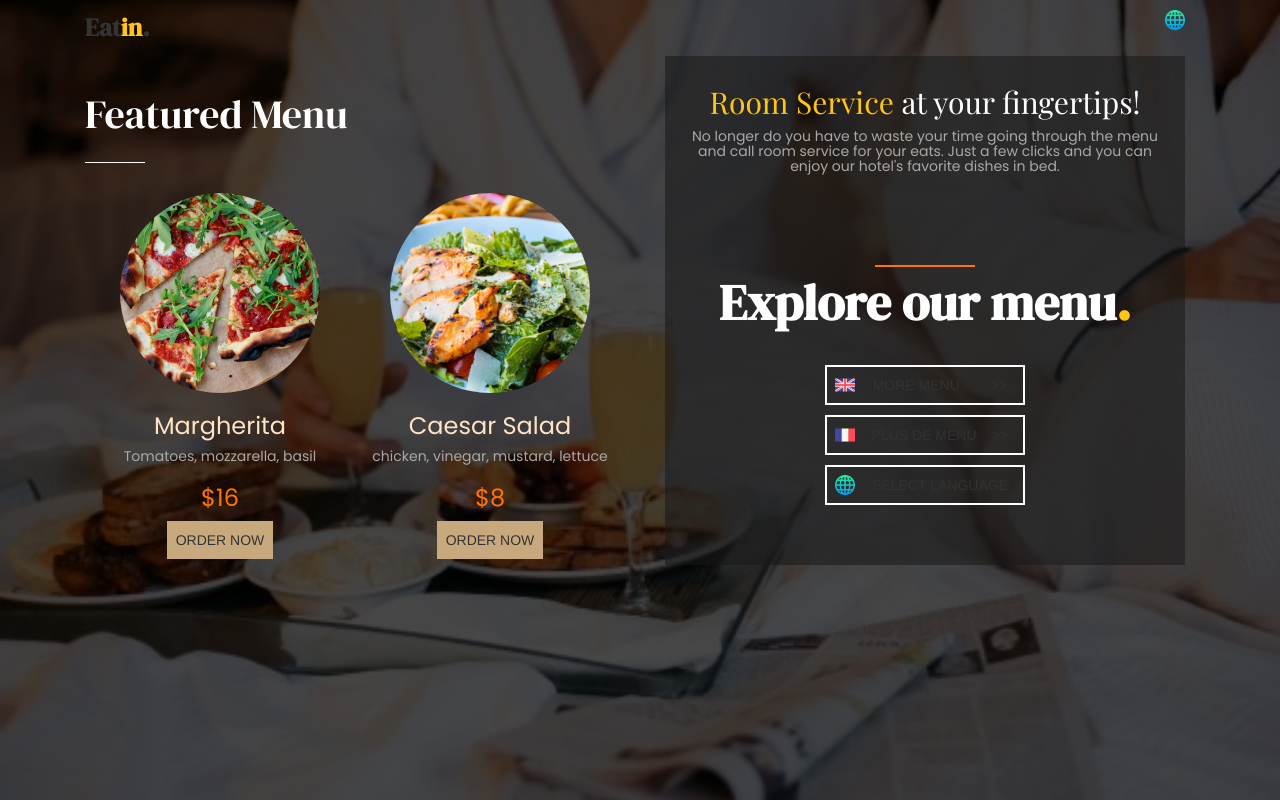
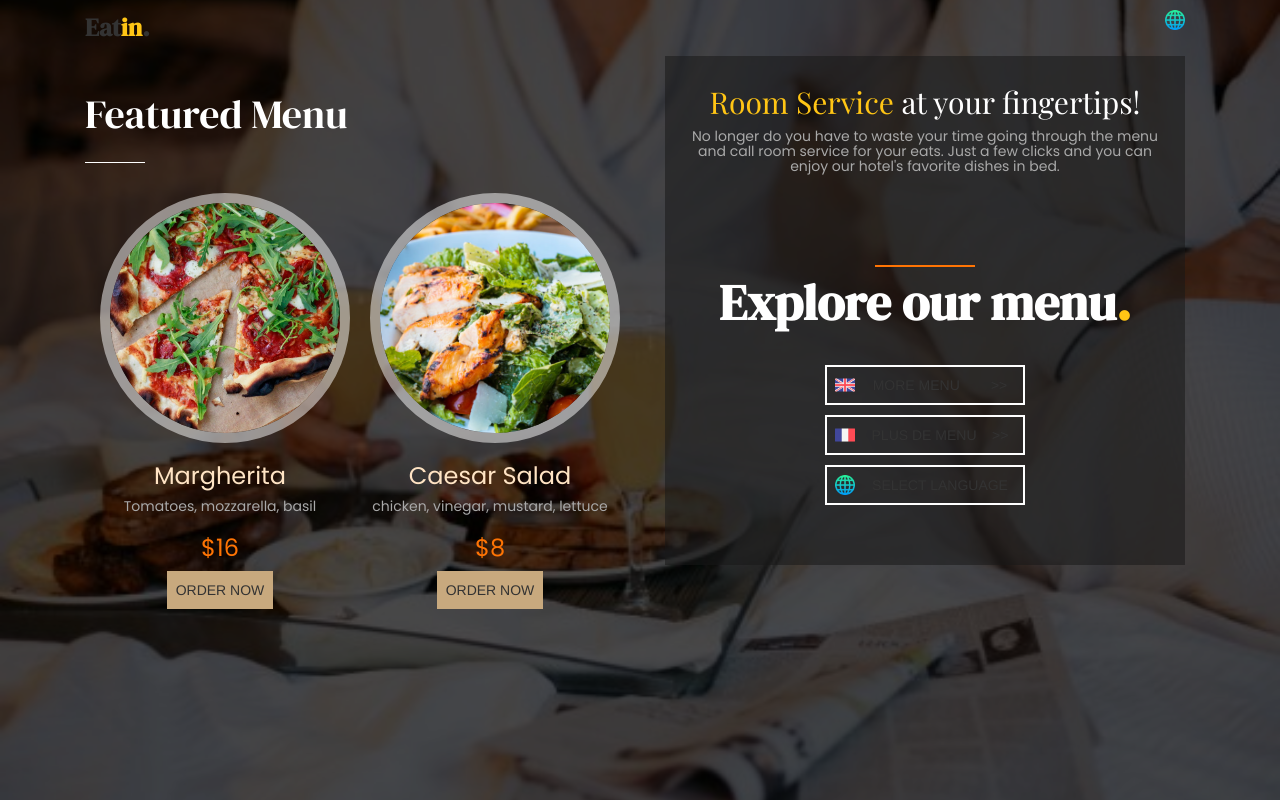
Before and after one commit to juliek1217/eatin, a plain HTML site: page index.html in a window 1280 px wide. Shown: the top 800 px of the page. Drawn offline with nearby package versions, Linux system fonts and the light colour scheme; some packages are replaced by stand-ins of ours; no server answers.

Commit message:
welcome page

```diff
--- a/css/index.css
+++ b/css/index.css
@@ -122,12 +122,17 @@ promotion dishes
   border-radius:50%;
 /*  width: 100%;
   max-width: 200px;*/
-     width: 200px;
-  height: 200px;
+     width: 250px;
+  height: 250px;
   cursor: pointer;
-    border: 0px solid rgba(255, 255, 255, .8);
+    border: 10px solid rgba(255, 255, 255, .5);
 	transition: all 0.4s ease-in-out;
 }
+.avatar:hover{/*
+  opacity: 0.7;*/
+  border: 6px solid rgba(255, 255, 255, .8);
+}
+
 @media screen and (max-width: 1200px) {
   .avatar{
       display: block;
@@ -174,10 +179,6 @@ promotion dishes
   }
 }*/
 
-.avatar:hover{
-  opacity: 0.7;
-  border: 6px solid rgba(255, 255, 255, .8);
-}
 
 
 .wrapper{
```
